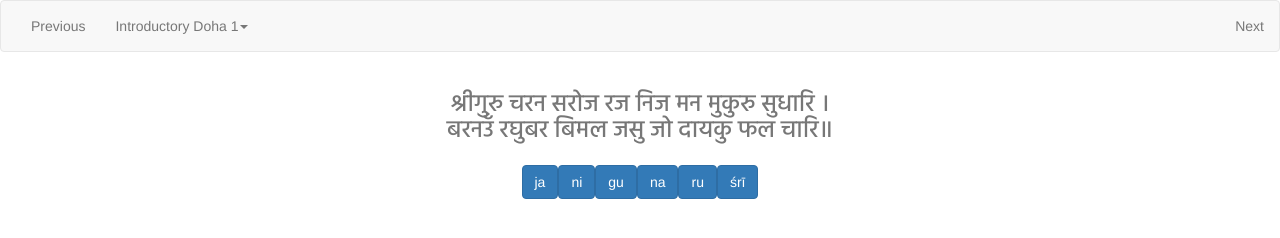
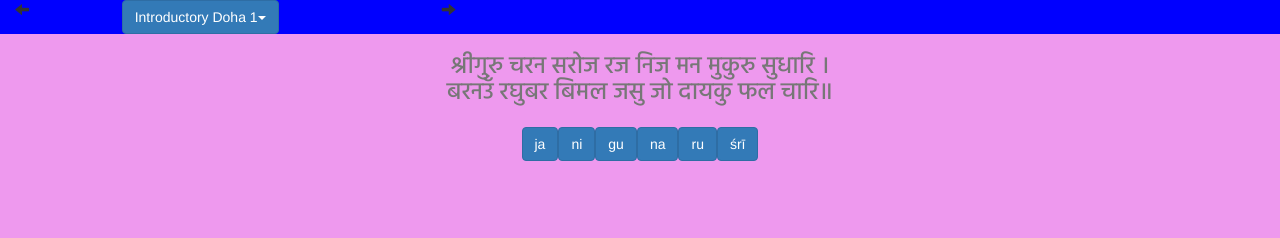
Before and after one commit to JohanVallander/Devanagari-IAST-trainer, a plain HTML site: page index.html in a window 1280 px wide. Drawn offline with Linux system fonts and the light colour scheme.

Commit message:
changed styling, some fixes

```diff
--- a/deva.js
+++ b/deva.js
@@ -115,26 +115,14 @@ var deva={
     },
 
     loadVerse: function(){
-	this.currentVerse=verseData.verses[this.currentVerseNr];
-	$('#chapter_description').html(verseData.verses[this.currentVerseNr].description);
-	/*
-	if(this.currentVerseNr > 0 )
-	    $('#previous_button').prop("disabled",false);
-	else
-    	    $('#previous_button').prop("disabled",true);
+	deva.currentVerse=verseData.verses[deva.currentVerseNr];
+	$('#chapter_description').html(verseData.verses[deva.currentVerseNr].description);
 
-	if(this.currentVerseNr < verseData.verses.length)
-	    $('next_button').prop("disabled",false);
-	else
-	    $('#next_button').prop("disabled",true);
-	*/
-
-
-	this.readySanskrit="";
-	this.remainingSanskrit=this.currentVerse.sanskrit;
-	this.mappingsPosition=0;
-	this.updateSanskrit();
-	this.initSyllables(this.currentVerse.mappings);
+	deva.readySanskrit="";
+	deva.remainingSanskrit=deva.currentVerse.sanskrit;
+	deva.mappingsPosition=0;
+	deva.updateSanskrit();
+	deva.initSyllables(deva.currentVerse.mappings);
 	$('#sanskrit_verse').fadeTo(500,1);
 
     },
@@ -155,7 +143,7 @@ var deva={
 	for(nr in verseData.verses){
 	    menuItem = $('<li><a href="#">'+verseData.verses[nr].description + '</a></li');
 	    menuItem.attr("number",nr);
-	    menuItem.click(function(){deva.changeVerse($(this).attr("number"));});
+	    menuItem.click(function(){deva.changeVerse(parseInt($(this).attr("number")));});
 	    $('#chapters').append(menuItem);
 	}
     }
--- a/index.html
+++ b/index.html
@@ -10,35 +10,36 @@
     <!-- Bootstrap -->
     <link href="css/bootstrap.min.css" rel="stylesheet"/>
     <link href="styling.css" rel="stylesheet"/>
-    <!-- HTML5 shim and Respond.js for IE8 support of HTML5 elements and media queries -->
-    <!-- WARNING: Respond.js doesn't work if you view the page via file:// -->
-    <!--[if lt IE 9]>
-      <script src="https://oss.maxcdn.com/html5shiv/3.7.3/html5shiv.min.js"></script>
-      <script src="https://oss.maxcdn.com/respond/1.4.2/respond.min.js"></script>
-    <![endif]-->
   </head>
   <body>
-    <nav class="navbar navbar-default">
-      <div id="navbar" class="navbar-collapse collapse" aria-expanded="false" style="height:1px;">
-	<ul class="nav navbar-nav navbar-left">
-	  <li><a id="previous_button" href="#">Previous</a></li>
-	</ul>
+    <div class="container-fluid">
+      <div class="row" id="header">
+	<div class="col-xs-2 col-sm-2 col-md-1 col-lg-1" id="previous_button" role="button">
+	   <span class="glyphicon glyphicon-arrow-left"></span>
+	</div>
 
-	<ul class="nav navbar-nav">
-	  <li class="dropdown">
-	    <a class="dropdown-toggle" aria-haspopup="true" role="button" data-toggle="dropdown" href="#" aria-expanded="true" ><span id="chapter_description">Chapters </span><span class="caret"/></a>
+	<div class="col-xs-6 col-sm-5 col-md-4 col-lg-3">
+	  <div class="dropdown">
+	    <button class="btn btn-primary dropdown-toggle" type="button" data-toggle="dropdown"><span id="chapter_description"></span><span class="caret"> </span></button>
 		<ul id="chapters" class="dropdown-menu">
-
 		</ul>
 	      </li>
 	    </ul>
-	<ul class="nav navbar-nav navbar-right">
-	  <li><a id="next_button" href="#" >Next</a></li>
-	</ul>
+	  </div>
+	</div>
+	<!--
+	<div class="col-xs-0 col-sm-1 col-md-2 col-lg-3"></div>
+	-->
+	<div class="col-xs-2 col-sm-2 col-md-1 col-lg-1" role="button" id="next_button">
+	  <span class="glyphicon glyphicon-arrow-right"></span>
 	</div>
 
-    </nav>
-    <div id="container-fluid">
+      </div>
+    </div>
+    <div class="clearfix"></div>
+
+    <div class="container-fluid">
+      <div class="row">
 	<div class="col-xs-0 col-sm-1 col-md-2 col-lg-3"></div>
 
 	<div id="sanskrit_verse_div" class="col-xs-12 col-sm-10 col-md-8 col-lg-6 text-center">
@@ -52,7 +53,7 @@
 	<div id="syllables" class="col-xs-12 col-sm-10 col-md-8 col-lg-6 text-center">
 	</div>
 	<div class="col-xs-0 col-sm-1 col-md-2 col-lg-3"></div>
-
+      </div>
     </div>
     <!-- jQuery (necessary for Bootstrap's JavaScript plugins) -->
     <script src="js/jquery.min.js"></script>
--- a/styling.css
+++ b/styling.css
@@ -1,7 +1,15 @@
 @font-face {
     font-family: "Devanagari font";
     src : url("fonts/Hind-Medium.ttf");
+
 }
 div#sanskrit_verse_div{
     font-family:"Devanagari font" !important;
 }
+body{
+    background-color:#e9e;
+}
+
+div#header{
+    background-color:#00f;
+}
```
Lines whose indentation alone changed are shown as unchanged.
